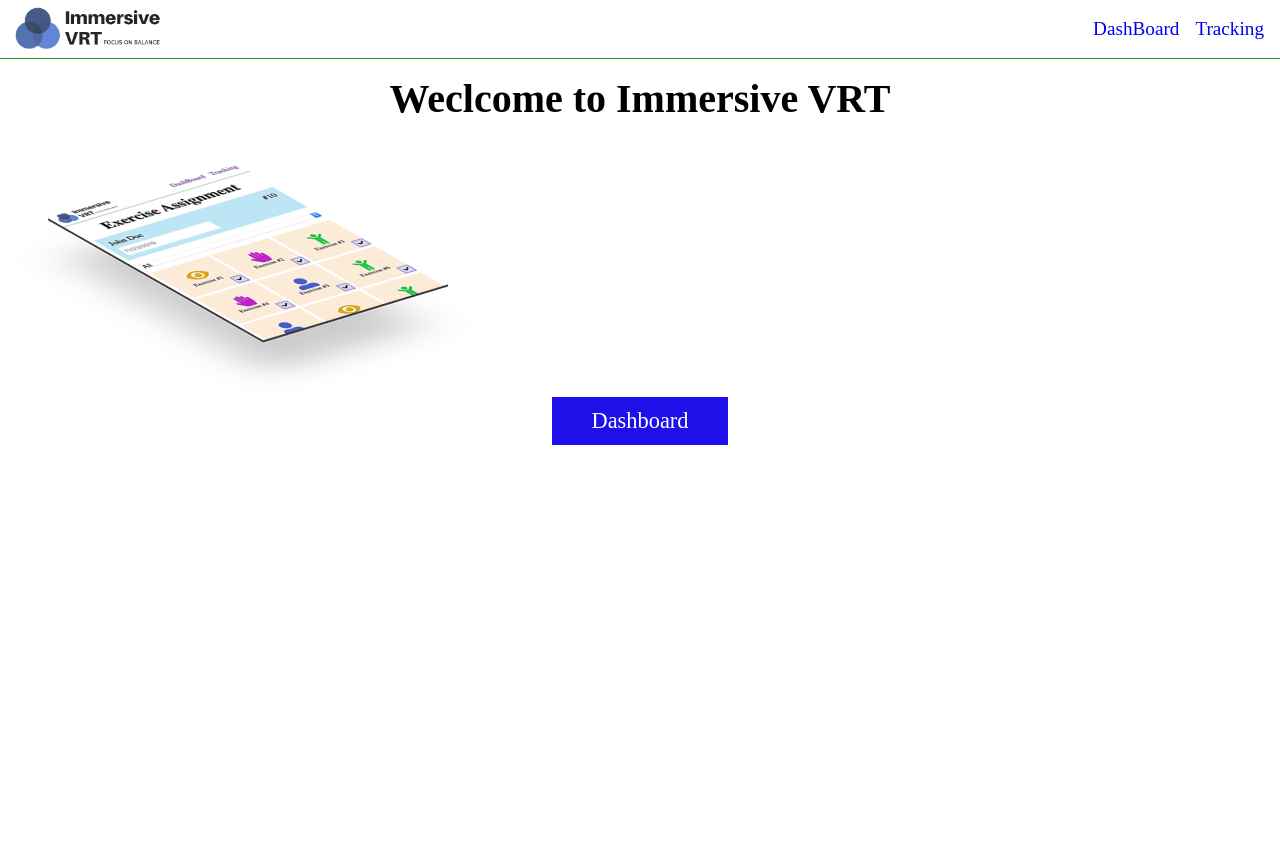
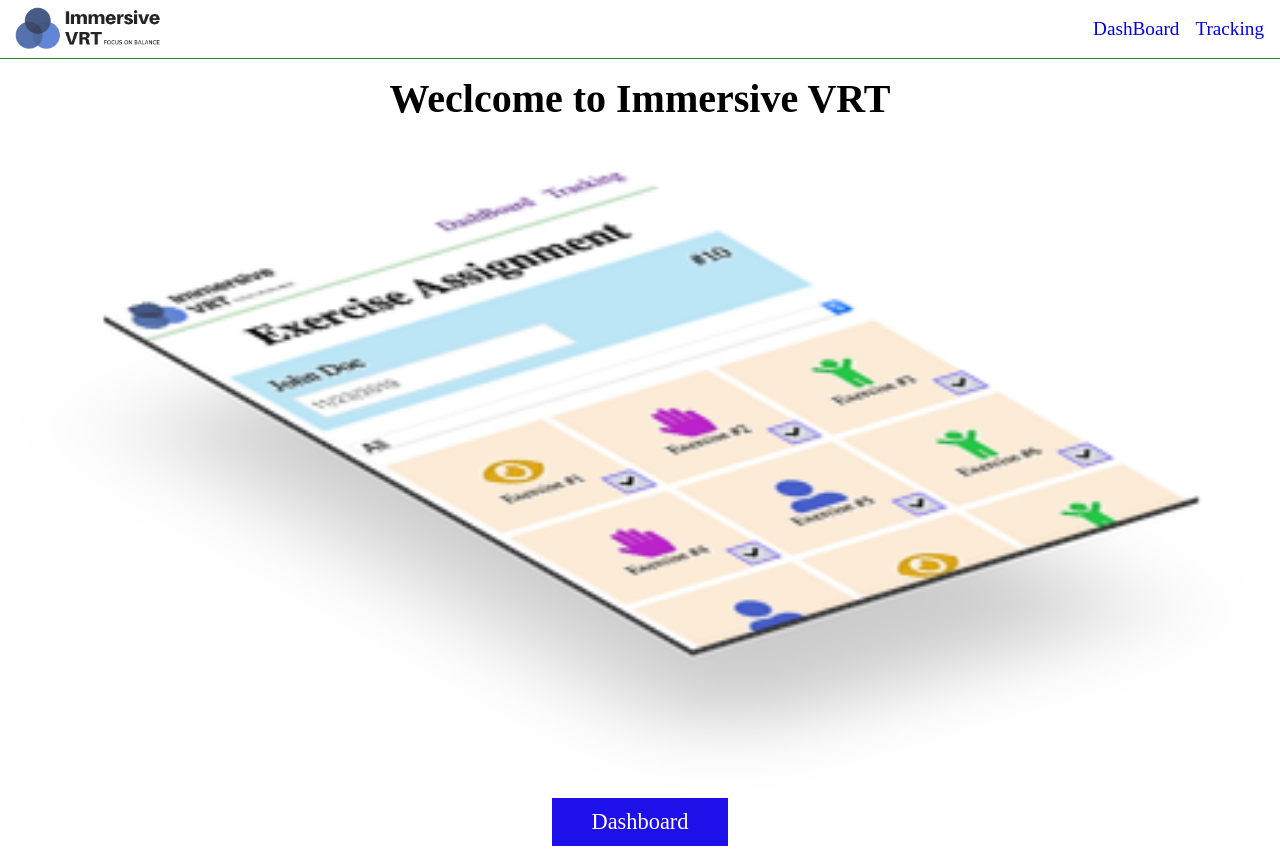
Before and after one commit to ysongh/excecise-time, a React (Create React App) app: page / in a window 1280 px wide. Before the commit the page ends 800 px from the top, so only its background shows below. Built offline with nearby package versions, Linux system fonts and the light colour scheme.

Commit message:
fix the position of the image on the landing page

```diff
--- a/src/component/Landing.js
+++ b/src/component/Landing.js
@@ -7,7 +7,7 @@
     return(
         <div className="landing">
             <h1 className="dashBoard__title">Weclcome to Immersive VRT</h1>
-            <img src={Image} alt="Markup" className="mt-2" />
+            <img src={Image} alt="Markup" className="dashBoard__img mt-2" />
             <Link to="/dashboard" className="landing__cta">
                 Dashboard
             </Link>
--- a/src/index.css
+++ b/src/index.css
@@ -9,6 +9,10 @@
 /* landing */
 .landing{
     padding: 1rem;
+}
+
+.dashBoard__img{
+    width: 100%;
 }
 
 .landing__cta{
```
